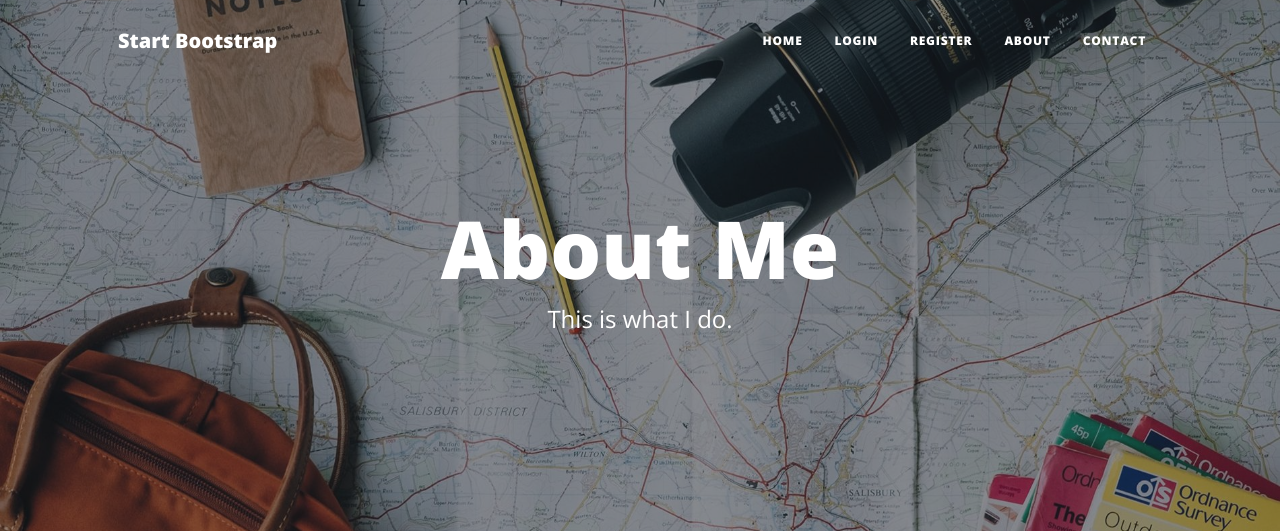
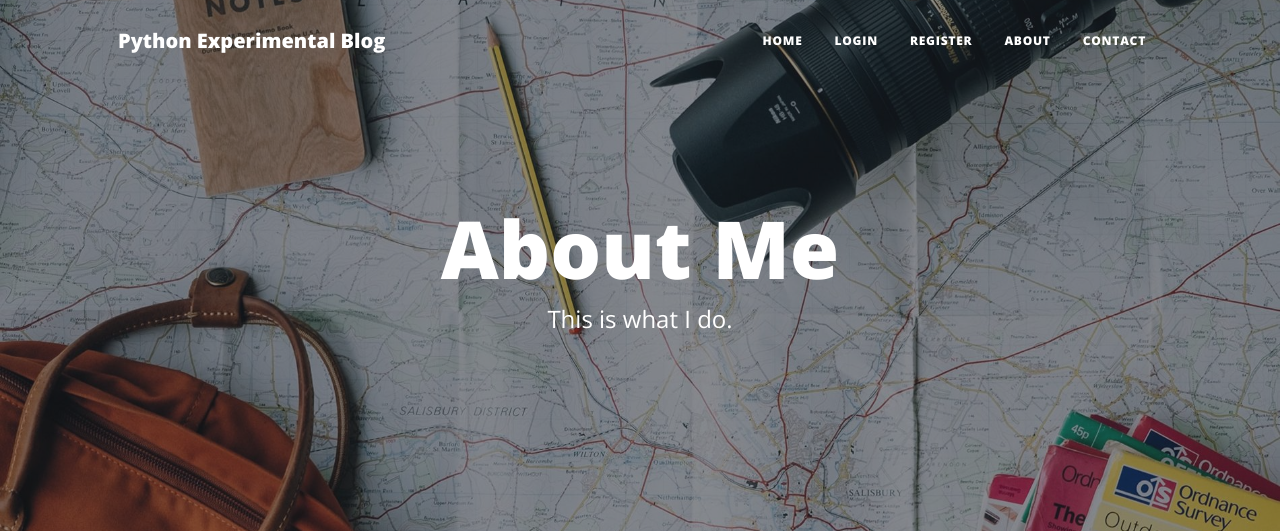
Before and after one commit to misaelnieto/miguel-ossa-python-blog, a Flask app: page /about in a window 1280 px wide. Shown: the top 531 px of the page. Run offline with Flask 3, Linux system fonts and the light colour scheme; some libraries are stand-ins or nearby versions.

Commit message:
“Changes”

```diff
--- a/main.py
+++ b/main.py
@@ -54,6 +54,7 @@ gravatar = Gravatar(app,
                     base_url=None)
 
 # CONNECT TO DB
+# sqlite:///posts.db
 app.config['SQLALCHEMY_DATABASE_URI'] = os.environ.get('DB_URI')
 db = SQLAlchemy()
 db.init_app(app)
--- a/templates/header.html
+++ b/templates/header.html
@@ -44,7 +44,7 @@
     <!-- Navigation-->
     <nav class="navbar navbar-expand-lg navbar-light" id="mainNav">
       <div class="container px-4 px-lg-5">
-        <a class="navbar-brand" href="/">Start Bootstrap</a>
+        <a class="navbar-brand" href="/">Python Experimental Blog</a>
         <button
           class="navbar-toggler"
           type="button"
```
Also changed, not shown: static/Assets/favicon.ico (renamed from static/assets/favicon.ico), static/Assets/img/about-bg.jpg (renamed from static/assets/img/about-bg.jpg), static/Assets/img/angela-profile.jpg (renamed from static/assets/img/angela-profile.jpg), static/Assets/img/contact-bg.jpg (renamed from static/assets/img/contact-bg.jpg), static/Assets/img/default-profile.jpg (renamed from static/assets/img/default-profile.jpg), static/Assets/img/edit-bg.jpg (renamed from static/assets/img/edit-bg.jpg), static/Assets/img/home-bg.jpg (renamed from static/assets/img/home-bg.jpg), static/Assets/img/login-bg.jpg (renamed from static/assets/img/login-bg.jpg), static/Assets/img/post-bg.jpg (renamed from static/assets/img/post-bg.jpg), static/Assets/img/register-bg.jpg (renamed from static/assets/img/register-bg.jpg), 1 other file.
